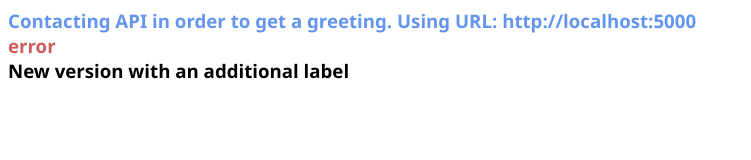
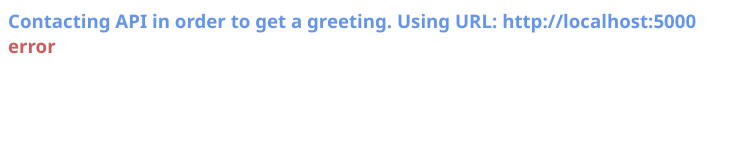
Before and after one commit to tboulund-devops/DeploymentExamples-Solution, a plain HTML site: page web/index.html in a window 1280 px wide. Shown: the whole page, without its empty margins (0-751 px from the left). Drawn offline with nearby package versions, Linux system fonts and the light colour scheme; no server answers.

Commit message:
Implemented environments

```diff
--- a/web/index.html
+++ b/web/index.html
@@ -28,7 +28,6 @@
     <div id="loading">Contacting API in order to get a greeting. Using URL: </div>
     <div id="success"></div>
     <div id="error"></div>
-    <div>New version with an additional label</div>
     <script>
         $(document).ready(function() {
             $("#loading").text($("#loading").text() + Config.APIURL);
@@ -42,8 +41,6 @@
                     $("#success").text(data);
                 },
                 error: function(jq, status, err) {
-                    console.log(jq);
-                    console.log("error: " + err);
                     $("#error").text(status);
                 }
             });
```
